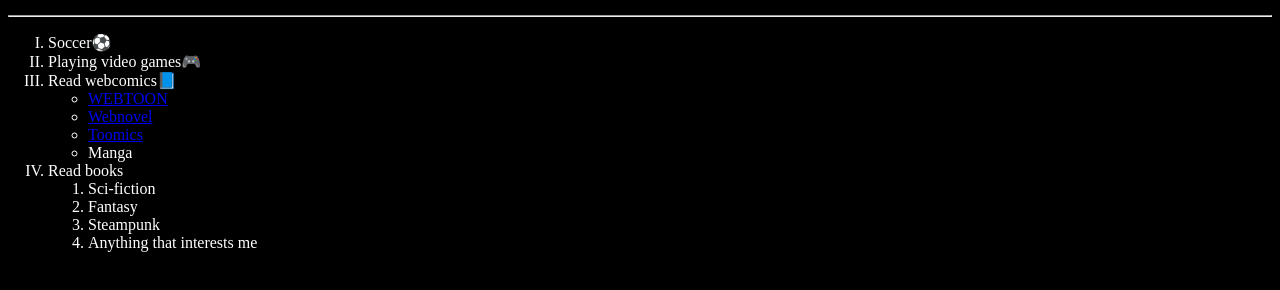
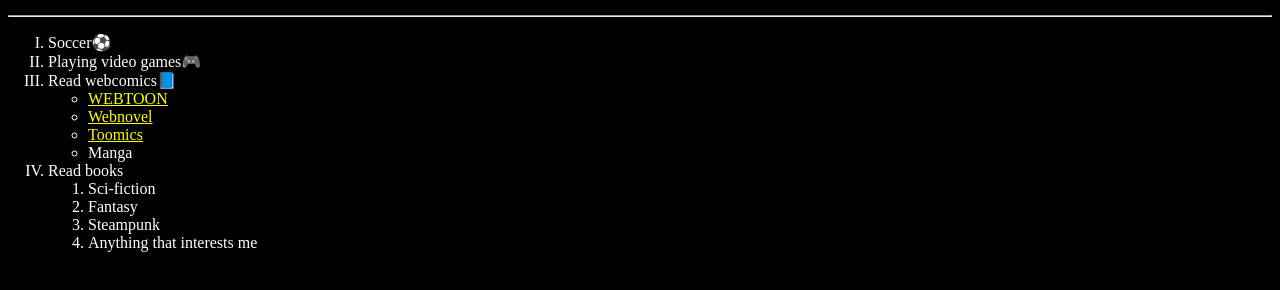
Before and after one commit to mazeniixis/cv, a plain HTML site: page hobbies.html in a window 1280 px wide. Shown: the part 44-334 px from the top of the page. Drawn offline with Linux system fonts and the light colour scheme.

Commit message:
Update link color
Blue too dim against black background, changed to yellow for increased visibility.

```diff
--- a/hobbies.html
+++ b/hobbies.html
@@ -13,9 +13,9 @@
             <li>Playing video games🎮</li>
             <li>Read webcomics📘</li>
             <ul>
-                <li><a href="https://www.webtoons.com/en/">WEBTOON</a></li>
-                <li><a href="https://www.webnovel.com/">Webnovel</a></li>
-                <li><a href="https://toomics.com/en/">Toomics</a></li>
+                <li><a href="https://www.webtoons.com/en/" style="color:yellow">WEBTOON</a></li>
+                <li><a href="https://www.webnovel.com/" style="color:yellow">Webnovel</a></li>
+                <li><a href="https://toomics.com/en/" style="color:yellow">Toomics</a></li>
                 <li>Manga</li>
             </ul>
             <li>Read books</li>
```
